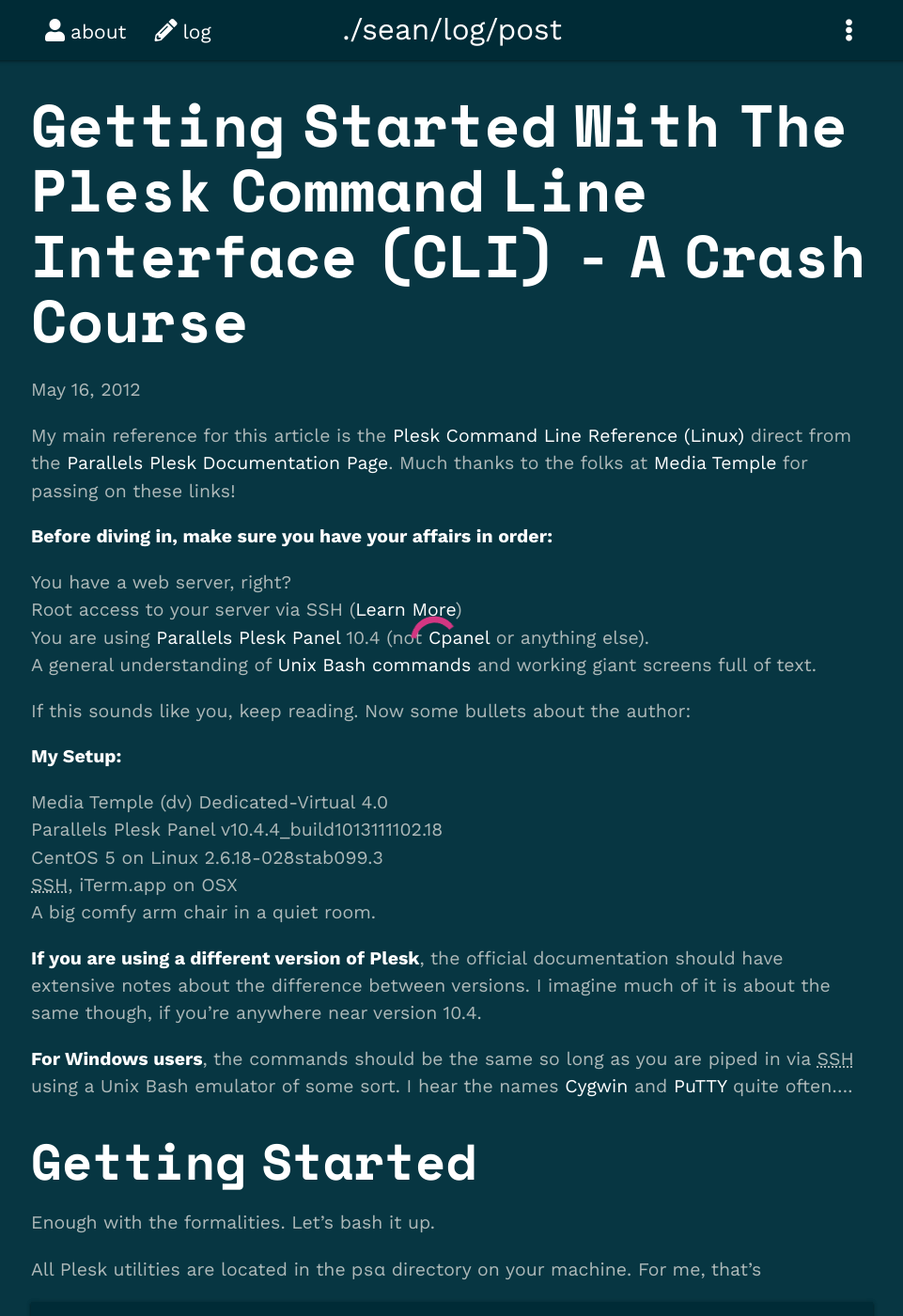
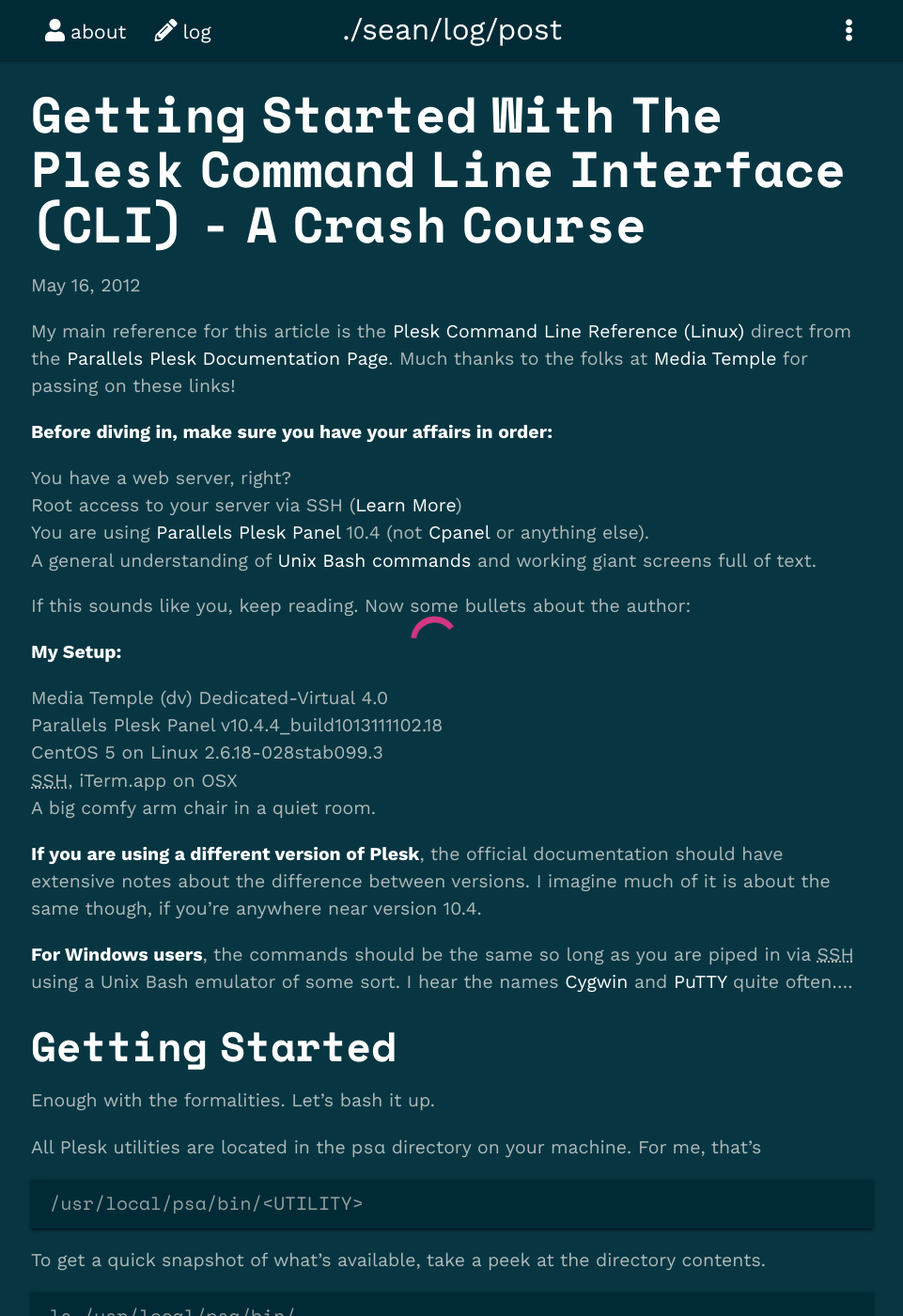
Before and after one commit to sh78/sh78.github.io, a Jekyll site: the page built from _posts/2012-04-18-Plesk-CLI.md, in a window 1280 px wide and 1400 px high. Shown: the whole window at 94% size, without its empty margins (159-1120 px from the left). Built offline with Jekyll 4.4.1, drawn with Linux system fonts in a browser that asks for light colours; nearby versions of some CDN libraries; a script that is not in the unit is left out; comment, search, counter and statistics services are not loaded.

Commit message:
make headline one order of magnitude smaller

```diff
--- a/_sass/themes/materialized-dark/_variables.scss
+++ b/_sass/themes/materialized-dark/_variables.scss
@@ -317,12 +317,12 @@
 
 $off-black: rgba(0, 0, 0, 0.87);
 // Header Styles
-$h1-fontsize: 4.2rem;
-$h2-fontsize: 3.56rem;
-$h3-fontsize: 2.92rem;
-$h4-fontsize: 2.28rem;
-$h5-fontsize: 1.64rem;
-$h6-fontsize: 1.15rem;
+$h1-fontsize: 3.56rem;
+$h2-fontsize: 2.92rem;
+$h3-fontsize: 2.28rem;
+$h4-fontsize: 1.64rem;
+$h5-fontsize: 1.15rem;
+$h6-fontsize: 1rem;
 
 
 // 21. Footer
--- a/_sass/themes/materialized-light/_variables.scss
+++ b/_sass/themes/materialized-light/_variables.scss
@@ -318,12 +318,12 @@
 
 $off-black: rgba(0, 0, 0, 0.87);
 // Header Styles
-$h1-fontsize: 4.2rem;
-$h2-fontsize: 3.56rem;
-$h3-fontsize: 2.92rem;
-$h4-fontsize: 2.28rem;
-$h5-fontsize: 1.64rem;
-$h6-fontsize: 1.15rem;
+$h1-fontsize: 3.56rem;
+$h2-fontsize: 2.92rem;
+$h3-fontsize: 2.28rem;
+$h4-fontsize: 1.64rem;
+$h5-fontsize: 1.15rem;
+$h6-fontsize: 1rem;
 
 
 // 21. Footer
```
